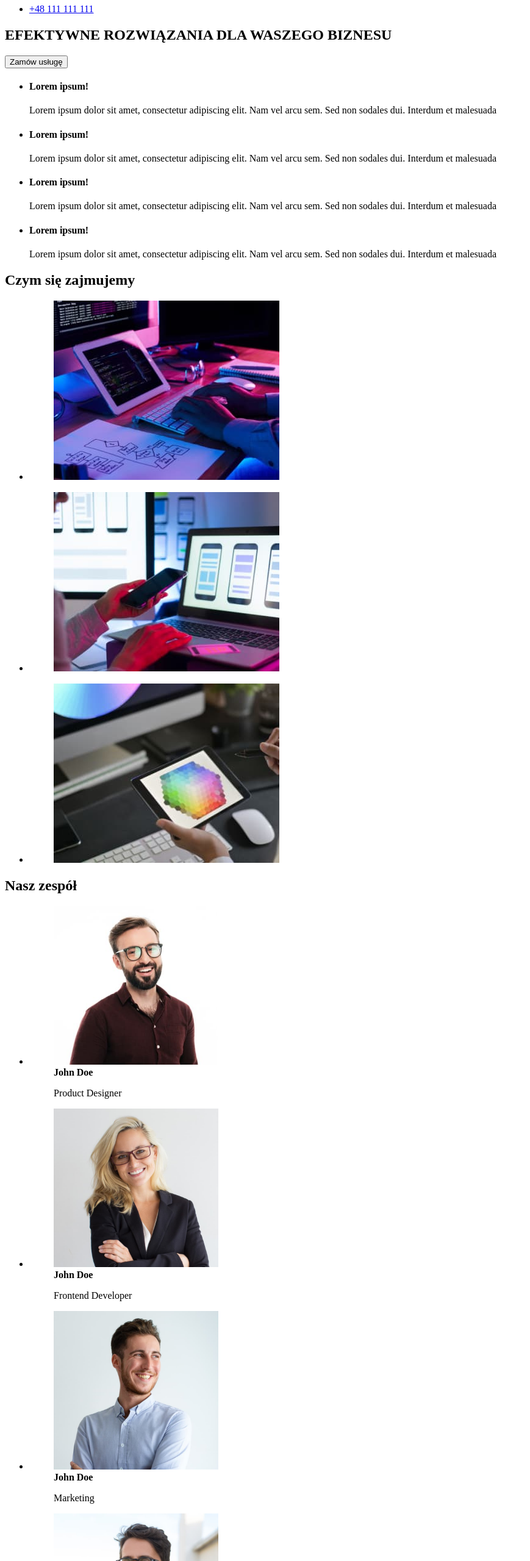
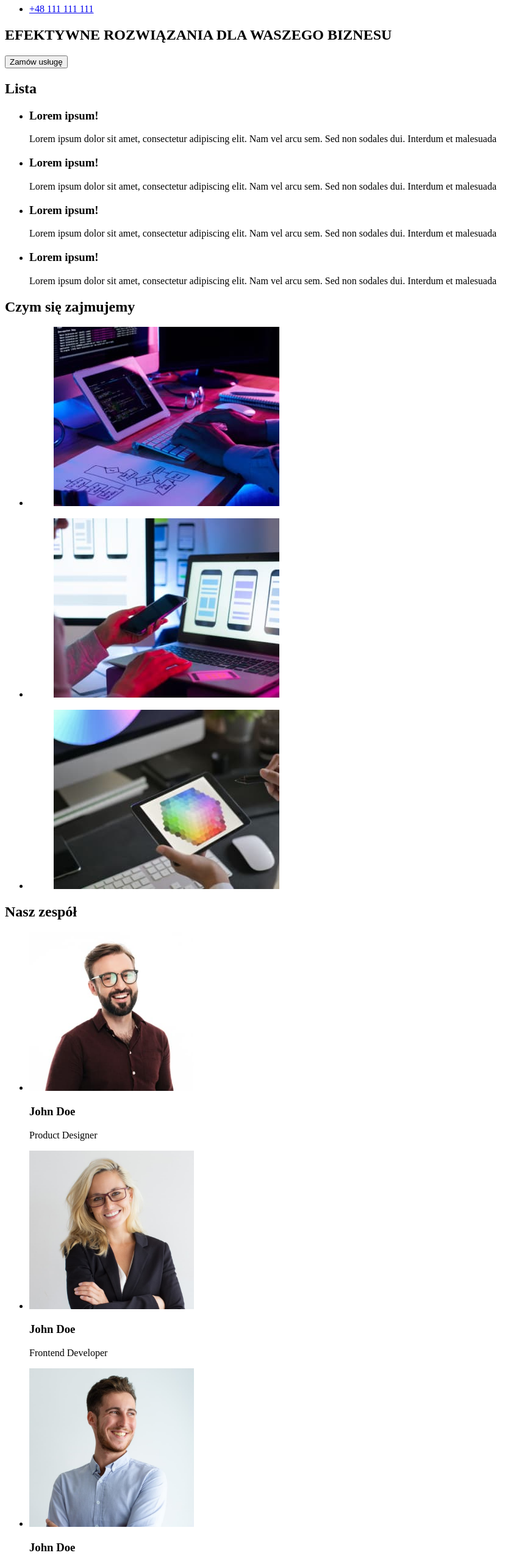
Before and after one commit to Marcinn88/goit-markup-hw-01, a plain HTML site: page index.html in a window 1280 px wide. Shown: the part 180-2740 px from the top of the page at 61% size, without its empty margins (0-869 px from the left). Drawn offline with Linux system fonts and the light colour scheme.

Commit message:
Dodano poprawki pracy domowej.
Zmiana claasy z sitebar na hero, zmiana nagłówków z h4 na h3 + stworzenie tytułu h2, usunięcie elementów figure, zmiana footera w liste.

```diff
--- a/index.html
+++ b/index.html
@@ -35,42 +35,42 @@
       </ul>
     </header>
     <main>
-      <section class="sitebar">
+      <section class="hero">
         <h1>EFEKTYWNE ROZWIĄZANIA DLA WASZEGO BIZNESU</h1>
         <button type="button">Zamów usługę</button>
       </section>
       <section class="do">
+        <h2>Lista</h2>
         <ul>
           <li>
-            <h4>Lorem ipsum!</h4>
+            <h3>Lorem ipsum!</h3>
             <p>
               Lorem ipsum dolor sit amet, consectetur adipiscing elit. Nam vel
               arcu sem. Sed non sodales dui. Interdum et malesuada
             </p>
           </li>
           <li>
-            <h4>Lorem ipsum!</h4>
+            <h3>Lorem ipsum!</h3>
             <p>
               Lorem ipsum dolor sit amet, consectetur adipiscing elit. Nam vel
               arcu sem. Sed non sodales dui. Interdum et malesuada
             </p>
           </li>
           <li>
-            <h4>Lorem ipsum!</h4>
+            <h3>Lorem ipsum!</h3>
             <p>
               Lorem ipsum dolor sit amet, consectetur adipiscing elit. Nam vel
               arcu sem. Sed non sodales dui. Interdum et malesuada
             </p>
           </li>
           <li>
-            <h4>Lorem ipsum!</h4>
+            <h3>Lorem ipsum!</h3>
             <p>
               Lorem ipsum dolor sit amet, consectetur adipiscing elit. Nam vel
               arcu sem. Sed non sodales dui. Interdum et malesuada
             </p>
           </li>
         </ul>
-
         <div>
           <h2>Czym się zajmujemy</h2>
 
@@ -112,60 +112,44 @@
         <h2>Nasz zespół</h2>
         <ul>
           <li>
-            <figure>
             <img
               src="./images/e1.jpg"
               alt="Pracownik"
               width="270"
               height="260"
             />
-              <figcaption>
-                <strong>John Doe</strong>
+            <h3><strong>John Doe</strong></h3>
             <p>Product Designer</p>
-              </figcaption>
-            </figure>
           </li>
           <li>
-            <figure>
             <img
               src="./images/e2.jpg"
               alt="Pracownik"
               width="270"
               height="260"
             />
-              <figcaption>
-                <strong>John Doe</strong>
+            <h3><strong>John Doe</strong></h3>
             <p>Frontend Developer</p>
-              </figcaption>
-            </figure>
           </li>
           <li>
-            <figure>
             <img
               src="./images/e3.jpg"
               alt="Pracownik"
               width="270"
               height="260"
             />
-              <figcaption>
-                <strong>John Doe</strong>
+            <h3><strong>John Doe</strong></h3>
             <p>Marketing</p>
-              </figcaption>
-            </figure>
           </li>
           <li>
-            <figure>
             <img
               src="./images/e4.jpg"
               alt="Pracownik"
               width="270"
               height="260"
             />
-              <figcaption>
-                <strong>John Doe</strong>
+            <h3><strong>John Doe</strong></h3>
             <p>UI Designer</p>
-              </figcaption>
-            </figure>
           </li>
         </ul>
       </section>
@@ -175,9 +159,11 @@
         <a href="#"><span class="blue">Web</span>Studio</a>
       </p>
       <address>
-        <p>m. Warszawa, Aleje Jerozolimskie 21</p>
-        <a href="mailto:info@example.com">info@example.com</a>
-        <a href="tel:+48111111111">+48 111 111 111</a>
+        <ul>
+          <li><p>m. Warszawa, Aleje Jerozolimskie 21</p></li>
+          <li><a href="mailto:info@example.com">info@example.com</a></li>
+          <li><a href="tel:+48111111111">+48 111 111 111</a></li>
+        </ul>
       </address>
     </footer>
   </body>
```
Lines whose indentation alone changed are shown as unchanged.
